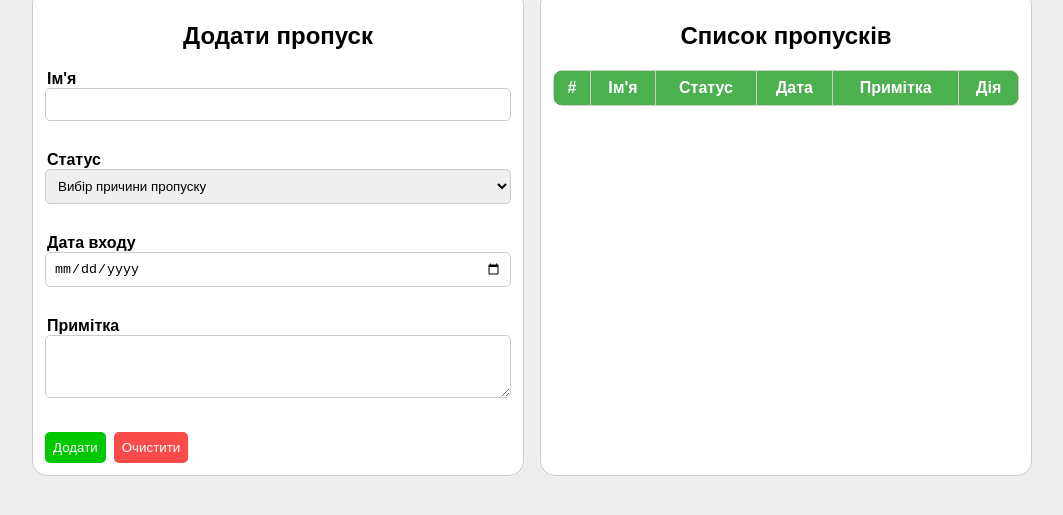
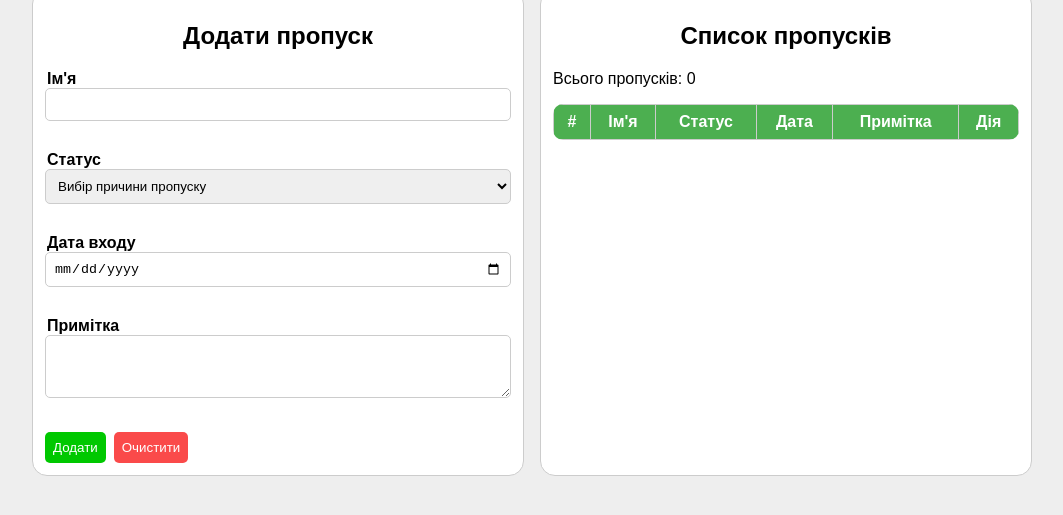
Before and after one commit to maksymzubenko/LAB, a plain HTML site: page frontend/index.html in a window 1280 px wide. Shown: the part 125-640 px from the top of the page, without its empty margins (108-1171 px from the left). Drawn offline with Linux system fonts and the light colour scheme; no server answers.

Commit message:
Update index.html

```diff
--- a/frontend/index.html
+++ b/frontend/index.html
@@ -58,6 +58,9 @@
 
             <section>
                 <h2>Список пропусків</h2>
+
+                <p id="passesCount">Всього пропусків: 0</p>
+
                 <table>
                     <thead>
                         <tr>
```
